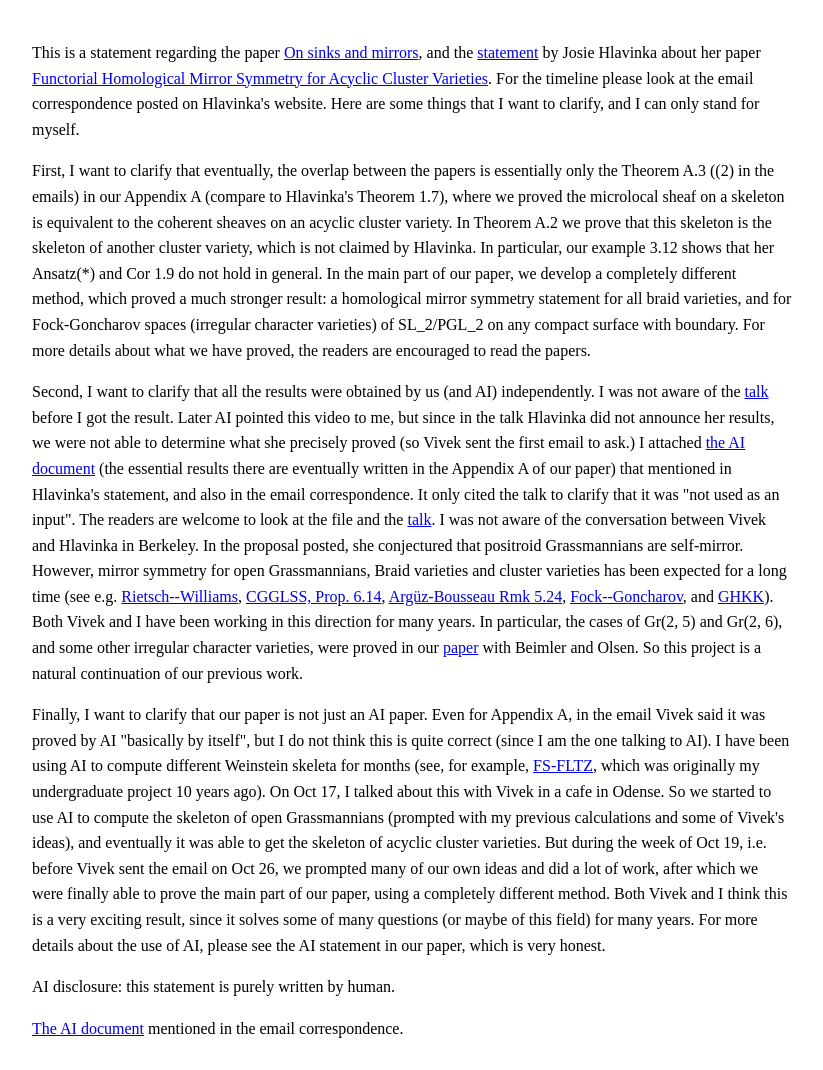
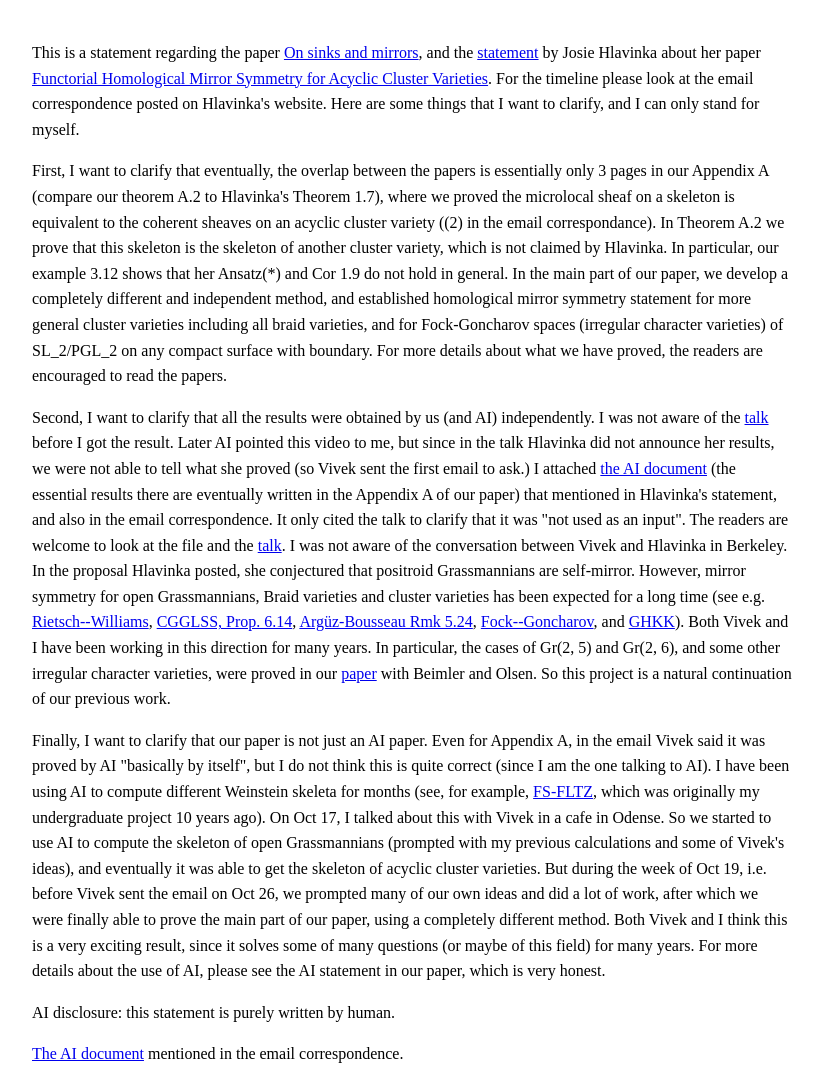
Before and after one commit to Hu-Mingyuan/Hu-Mingyuan.github.io, a plain HTML site: page clarification.html in a window 1280 px wide. Shown: the whole page, without its empty margins (228-1051 px from the left). Drawn offline with Linux system fonts and the light colour scheme.

Commit message:
Clarify paper overlaps and AI contributions
Clarified the overlap between papers and the independent results obtained. Emphasized the role of AI in the research process and addressed misconceptions about the contributions of AI.

```diff
--- a/clarification.html
+++ b/clarification.html
@@ -12,11 +12,11 @@ body { max-width: 760px; margin: 40px auto; padding: 0 20px; line-height: 1.6; }
 </p>
 
 
-<p>First, I want to clarify that eventually, the overlap between the papers is essentially only the Theorem A.3 ((2) in the emails) in our Appendix A (compare to Hlavinka's Theorem 1.7), where we proved the microlocal sheaf on a skeleton is equivalent to the coherent sheaves on an acyclic cluster variety. In Theorem A.2 we prove that this skeleton is the skeleton of another cluster variety, which is not claimed by Hlavinka. In particular, our example 3.12 shows that her Ansatz(*) and Cor 1.9 do not hold in general. In the main part of our paper, we develop a completely different method, which proved a much stronger result: a homological mirror symmetry statement for all braid varieties, and for Fock-Goncharov spaces (irregular character varieties) of SL_2/PGL_2 on any compact surface with boundary. For more details about what we have proved, the readers are encouraged to read the papers. </p>
+<p>First, I want to clarify that eventually, the overlap between the papers is essentially only 3 pages in our Appendix A (compare our theorem A.2 to Hlavinka's Theorem 1.7), where we proved the microlocal sheaf on a skeleton is equivalent to the coherent sheaves on an acyclic cluster variety ((2) in the email correspondance). In Theorem A.2 we prove that this skeleton is the skeleton of another cluster variety, which is not claimed by Hlavinka. In particular, our example 3.12 shows that her Ansatz(*) and Cor 1.9 do not hold in general. In the main part of our paper, we develop a completely different and independent method, and established homological mirror symmetry statement for more general cluster varieties including all braid varieties, and for Fock-Goncharov spaces (irregular character varieties) of SL_2/PGL_2 on any compact surface with boundary. For more details about what we have proved, the readers are encouraged to read the papers. </p>
 
 
-<p>Second, I want to clarify that all the results were obtained by us (and AI) independently. I was not aware of the <a href="https://www.youtube.com/watch?v=KGHenftzyv4" target="_blank">talk</a> before I got the result. Later AI pointed this video to me, but since in the talk Hlavinka did not announce her results, we were not able to determine what she precisely proved (so Vivek sent the first email to ask.) I attached <a href="acyclic_cluster_HMS.pdf" target="_blank">the AI document</a> (the essential results there are eventually written in the Appendix A of our paper) that mentioned in Hlavinka's statement, and also in the email correspondence. It only cited the talk to clarify that it was "not used as an input". The readers are welcome to look at the file and the <a href="https://www.youtube.com/watch?v=KGHenftzyv4" target="_blank">talk</a>.
-I was not aware of the conversation between Vivek and Hlavinka in Berkeley. In the proposal posted, she conjectured that positroid Grassmannians are self-mirror. However, mirror symmetry for open Grassmannians, Braid varieties and cluster varieties has been expected for a long time (see e.g.  <a href="https://arxiv.org/abs/1712.00447" target="_blank">Rietsch--Williams</a>, <a href="https://arxiv.org/abs/2207.11607" target="_blank">CGGLSS, Prop. 6.14</a>, <a href="https://arxiv.org/pdf/2206.10584" target="_blank">Argüz-Bousseau Rmk 5.24</a>, <a href="https://arxiv.org/abs/math/0311245" target="_blank">Fock--Goncharov</a>, and <a href="https://arxiv.org/abs/1411.1394" target="_blank">GHKK</a>). Both Vivek and I have been working in this direction for many years. In particular, the cases of Gr(2, 5) and Gr(2, 6), and some other irregular character varieties, were proved in our <a href="https://arxiv.org/abs/2606.04965" target="_blank">paper</a> with Beimler and Olsen. So this project is a natural continuation of our previous work.</p>
+<p>Second, I want to clarify that all the results were obtained by us (and AI) independently. I was not aware of the <a href="https://www.youtube.com/watch?v=KGHenftzyv4" target="_blank">talk</a> before I got the result. Later AI pointed this video to me, but since in the talk Hlavinka did not announce her results, we were not able to tell what she proved (so Vivek sent the first email to ask.) I attached <a href="acyclic_cluster_HMS.pdf" target="_blank">the AI document</a> (the essential results there are eventually written in the Appendix A of our paper) that mentioned in Hlavinka's statement, and also in the email correspondence. It only cited the talk to clarify that it was "not used as an input". The readers are welcome to look at the file and the <a href="https://www.youtube.com/watch?v=KGHenftzyv4" target="_blank">talk</a>.
+I was not aware of the conversation between Vivek and Hlavinka in Berkeley. In the proposal Hlavinka posted, she conjectured that positroid Grassmannians are self-mirror. However, mirror symmetry for open Grassmannians, Braid varieties and cluster varieties has been expected for a long time (see e.g.  <a href="https://arxiv.org/abs/1712.00447" target="_blank">Rietsch--Williams</a>, <a href="https://arxiv.org/abs/2207.11607" target="_blank">CGGLSS, Prop. 6.14</a>, <a href="https://arxiv.org/pdf/2206.10584" target="_blank">Argüz-Bousseau Rmk 5.24</a>, <a href="https://arxiv.org/abs/math/0311245" target="_blank">Fock--Goncharov</a>, and <a href="https://arxiv.org/abs/1411.1394" target="_blank">GHKK</a>). Both Vivek and I have been working in this direction for many years. In particular, the cases of Gr(2, 5) and Gr(2, 6), and some other irregular character varieties, were proved in our <a href="https://arxiv.org/abs/2606.04965" target="_blank">paper</a> with Beimler and Olsen. So this project is a natural continuation of our previous work.</p>
 
 
 
```
